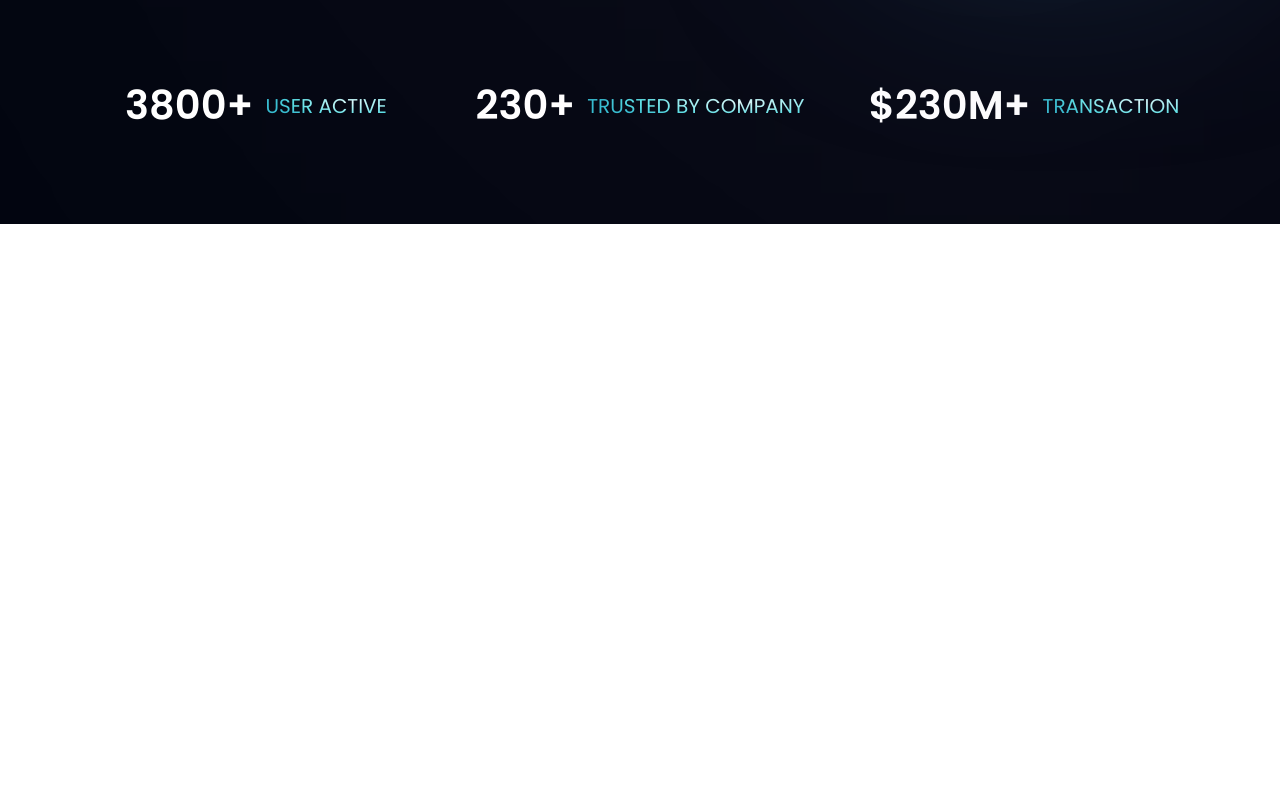
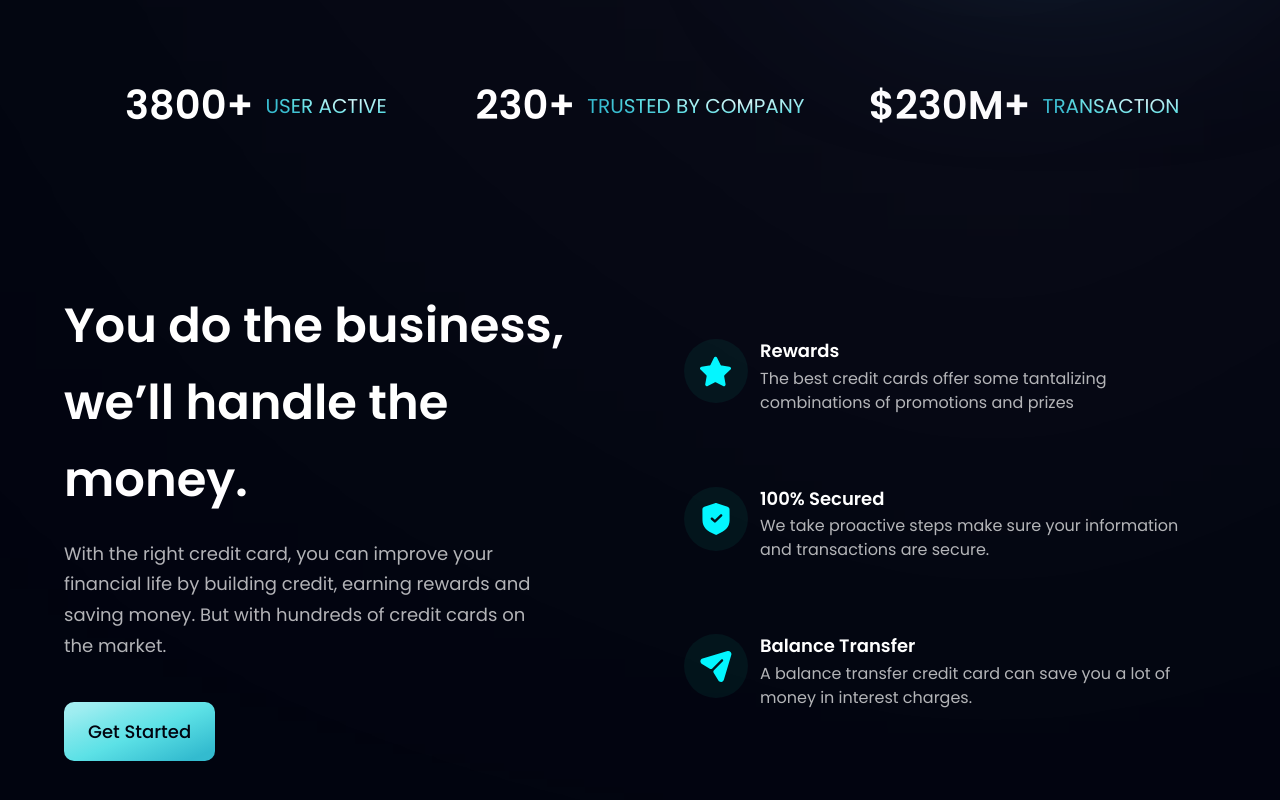
Before and after one commit to jassy1995/prac1, a React (Vite) app: page / in a window 1280 px wide. Shown: the part 801-1601 px from the top of the page. Before the commit the page ends 1025 px from the top, so only its background shows below. Built offline with nearby package versions, Linux system fonts and the light colour scheme; a web font is replaced by a local one.

Commit message:
added the business section

```diff
--- a/src/App.jsx
+++ b/src/App.jsx
@@ -1,4 +1,4 @@
-import { Navbar, Hero, Stats } from "./components";
+import { Navbar, Hero, Stats, Business } from "./components";
 import style from "./style";
 
 
@@ -17,6 +17,7 @@
     <div className={`${style.paddingX} ${style.flexCenter}`}>
       <div className={`${style.boxWidth}`}>
         <Stats />
+        <Business />
       </div>
     </div>
 
--- /dev/null
+++ b/src/components/Bussiness.jsx
@@ -0,0 +1,45 @@
+import { features } from "../constants";
+import styles, { layout } from "../style";
+import Button from "./Button";
+
+const FeatureCard = ({ icon, title, content, index }) => (
+  <div className={`flex flex-row p-6 rounded-[20px] ${index !== features.length - 1 ? "mb-6" : "mb-0"} feature-card`}>
+    <div className={`w-[64px] h-[64px] rounded-full ${styles.flexCenter} bg-dimBlue`}>
+      <img src={icon} alt="star" className="w-[50%] h-[50%] object-contain" />
+    </div>
+    <div className="flex-1 flex flex-col ml-3">
+      <h4 className="font-poppins font-semibold text-white text-[18px] leading-[23.4px] mb-1">
+        {title}
+      </h4>
+      <p className="font-poppins font-normal text-dimWhite text-[16px] leading-[24px]">
+        {content}
+      </p>
+    </div>
+  </div>
+);
+
+const Business = () =>  (
+  <section id="features" className={layout.section}>
+    <div className={layout.sectionInfo}>
+      <h2 className={styles.heading2}>
+        You do the business, <br className="sm:block hidden" /> we’ll handle
+        the money.
+      </h2>
+      <p className={`${styles.paragraph} max-w-[470px] mt-5`}>
+        With the right credit card, you can improve your financial life by
+        building credit, earning rewards and saving money. But with hundreds
+        of credit cards on the market.
+      </p>
+
+      <Button styles={`mt-10`} />
+    </div>
+
+    <div className={`${layout.sectionImg} flex-col`}>
+      {features.map((feature, index) => (
+        <FeatureCard key={feature.id} {...feature} index={index} />
+      ))}
+    </div>
+  </section>
+);
+
+export default Business;
--- /dev/null
+++ b/src/components/Button.jsx
@@ -0,0 +1,9 @@
+import React from "react";
+
+const Button = ({ styles }) => (
+  <button type="button" className={`py-4 px-6 font-poppins font-medium text-[18px] text-primary bg-blue-gradient rounded-[10px] outline-none ${styles}`}>
+    Get Started
+  </button>
+);
+
+export default Button;
--- a/src/components/index.js
+++ b/src/components/index.js
@@ -2,7 +2,7 @@
 import Loader from "./Loader";
 // import Billing from "./Billing";
 // import CardDeal from "./CardDeal";
-// import Business from "./Bussiness";
+import Business from "./Bussiness";
 // import Clients from "./Clients";
 // import CTA from "./Cta";
 import Stats from "./Stats";
@@ -16,7 +16,7 @@
   Navbar,
   // Billing,
   // CardDeal,
-  // Business,
+  Business,
   // Clients,
   // CTA,
   Stats,
```
